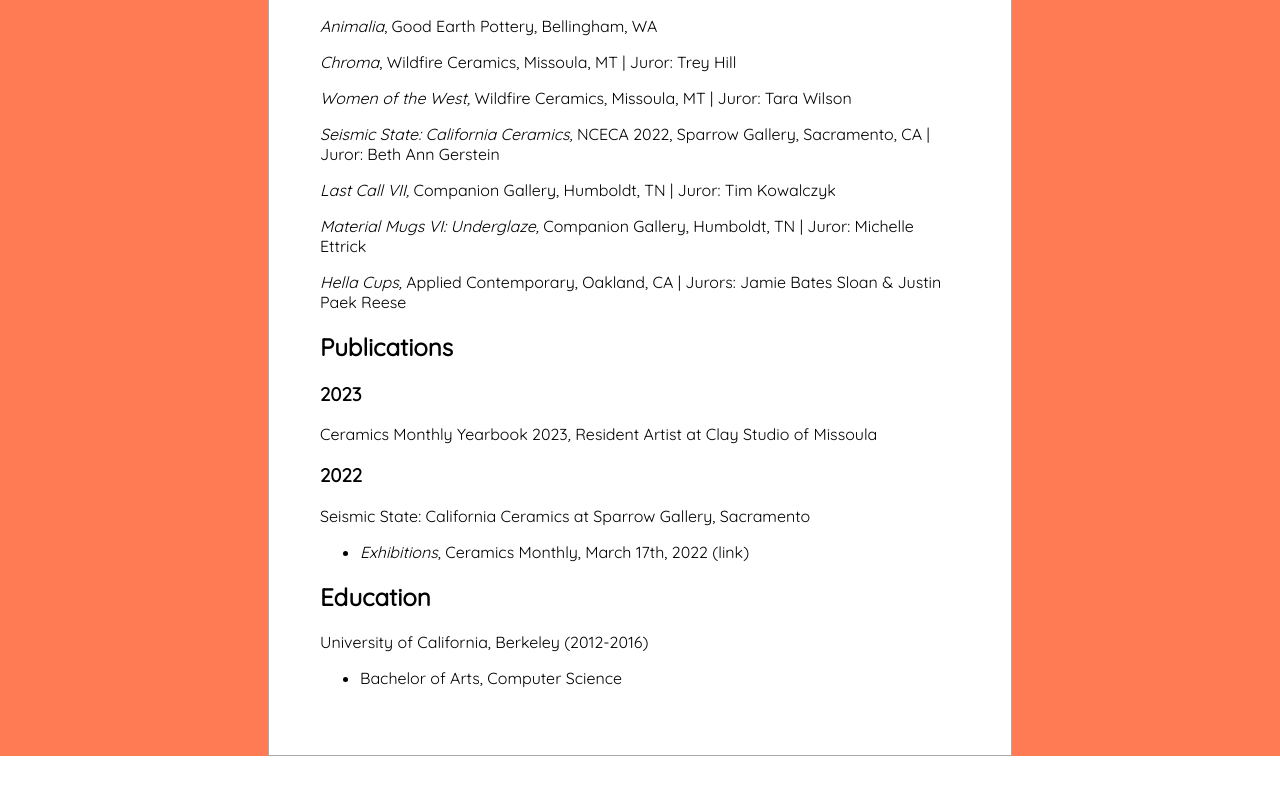
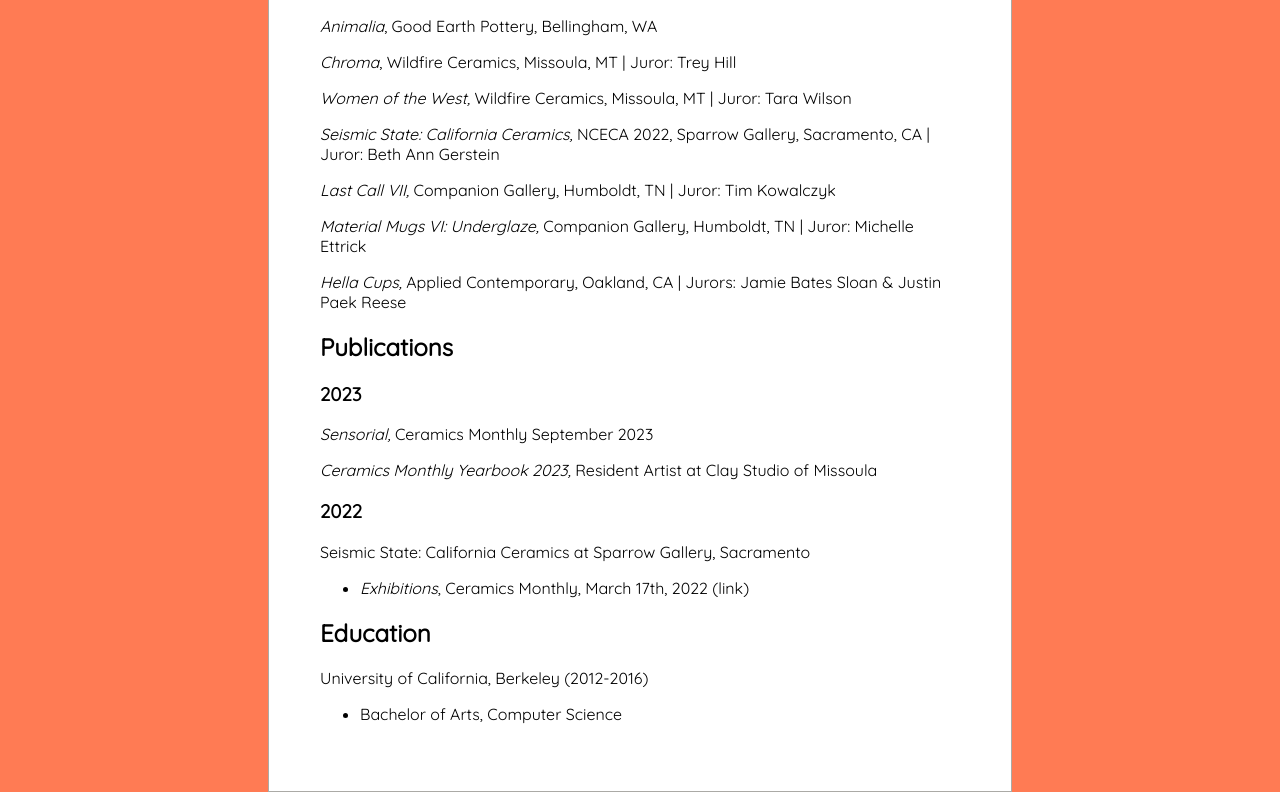
Before and after one commit to stephaniekim47/stephaniemakesstuff, a plain HTML site: page cv.html in a window 1280 px wide. Shown: the part 1003-1795 px from the top of the page. Before the commit the page ends 1759 px from the top, so only its background shows below. Drawn offline with nearby package versions, Linux system fonts and the light colour scheme.

Commit message:
Add Sensorial

```diff
--- a/cv.html
+++ b/cv.html
@@ -108,7 +108,8 @@
 Jamie Bates Sloan &amp; Justin Paek Reese</p>
 <h2>Publications</h2>
 <h3>2023</h3>
-<p>Ceramics Monthly Yearbook 2023<em>,</em> Resident Artist at Clay
+<p><em>Sensorial,</em> Ceramics Monthly September 2023</p>
+<p><em>Ceramics Monthly Yearbook 2023,</em> Resident Artist at Clay
 Studio of Missoula</p>
 <h3>2022</h3>
 <p>Seismic State: California Ceramics at Sparrow
```
